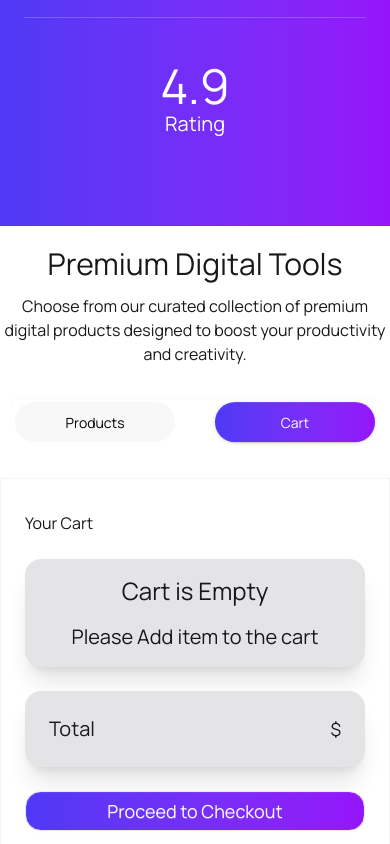
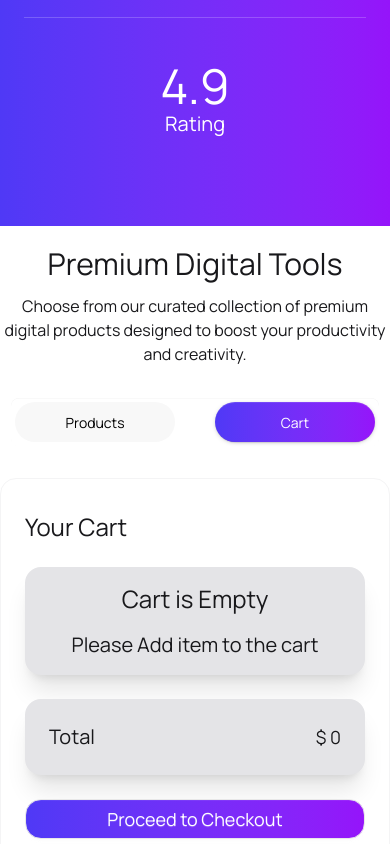
Before and after one commit to Saha-Ovi/digital-tools-platfrom, a React (Vite) app: page / in a window 390 px wide. Both pictures are taken after a click on the radio button "Cart". Shown: the part 1535-2379 px from the top of the page. Built offline with nearby package versions, Linux system fonts and the light colour scheme.

Commit message:
cart functionality and responsive done

```diff
--- a/src/components/Cart/Cart.jsx
+++ b/src/components/Cart/Cart.jsx
@@ -3,10 +3,21 @@ import CartCard from './CartCard';
 
 const Cart = ({ cart, setCart }) => {
     // console.log(cart);
+    const totalAmount = cart.reduce((sum, cartItem) => sum + cartItem.price, 0)
 
+    const handleCheckout=()=>
+    {
+        setCart([]);
+    }
+    const handleRemove=(item)=>
+    {
+
+        const newCart=cart.filter(cartItem=>cartItem.id!== item.id)
+        setCart(newCart);
+    }
     return (
-        <div className='container mx-auto border border-zinc-100 px-6 py-8 space-y-6'>
-            <h2>Your Cart</h2>
+        <div className='container mx-auto border border-zinc-100 px-6 py-8 space-y-6 rounded-2xl'>
+            <h2 className='text-2xl lg:text-4xl font-extrabold'>Your Cart</h2>
             <div className='space-y-6 hover:cursor-pointer'>
                 {
                     cart.length === 0 ?
@@ -15,15 +26,15 @@ const Cart = ({ cart, setCart }) => {
                             <p className='text-xl font-bold'>Please Add item to the cart</p>
                         </div>
                         :
-                        cart.map(item => <CartCard key={item.id} item={item}></CartCard>)
+                        cart.map(item => <CartCard key={item.id} item={item} handleRemove={handleRemove}></CartCard>)
                 }
             </div>
             <div className='flex justify-between items-center bg-zinc-200 shadow-xl p-6 rounded-2xl'>
                 <h2 className='text-xl font-extrabold'>Total</h2>
-                <p className='text-lg font-bold'>$ </p>
+                <p className='text-lg font-bold'>$ {totalAmount}</p>
             </div>
             <div>
-                <button  className='btn  bg-linear-to-r from-[#4F39F6] to-[#9514FA] text-white btn-block p-3 rounded-2xl text-lg font-bold'>Proceed to Checkout</button>
+                <button onClick={handleCheckout} className='btn  bg-linear-to-r from-[#4F39F6] to-[#9514FA] text-white btn-block p-3 rounded-2xl text-lg font-bold'>Proceed to Checkout</button>
             </div>
         </div>
     );
--- a/src/components/Cart/CartCard.jsx
+++ b/src/components/Cart/CartCard.jsx
@@ -1,7 +1,7 @@
 import React from 'react';
 import { HiOutlineTrash } from 'react-icons/hi';
 
-const CartCard = ({item}) => {
+const CartCard = ({item,handleRemove}) => {
     return (
         <div className='space-y-8'>
             <div className='flex flex-col lg:flex-row justify-between items-center p-6 shadow-2xl bg-gray-100 rounded-2xl'>
@@ -16,7 +16,7 @@ const CartCard = ({item}) => {
                     </div>
                 </div>
                 {/* right */}
-                <div className='flex items-center gap-2'>
+                <div onClick={()=>handleRemove(item)}>
                     <h2 className='btn text-red-500'>Remove </h2>
                 </div>
             </div>
--- a/src/components/DigitalCard/DigiCard.jsx
+++ b/src/components/DigitalCard/DigiCard.jsx
@@ -1,15 +1,21 @@
 import React, { useState } from 'react';
 import FeaturedDigiCard from './FeaturedDigiCard';
 
-const DigiCard = ({ cardData,cart,setCart }) => {
+const DigiCard = ({ cardData, cart, setCart }) => {
     // console.log(cardData);
     // console.log(cart);
-    const [isCart,setIsCart]=useState(false);
-    const handledButton=()=>
-    {
+    const [isCart, setIsCart] = useState(false);
+    const handledButton = () => {
+        const exist = cart.find(cartItem => cartItem.id === cardData.id);
         // setIsCart(!isCart);
-        setIsCart(true);
-        setCart([...cart,cardData]);
+        if (!exist) {
+            setIsCart(true);
+            setCart([...cart, cardData]);
+        }
+        else {
+            const newCart = cardData.filter(cardItem => cardItem.id !== cardData.id)
+            setCart(newCart);
+        }
 
     }
     return (
@@ -35,17 +41,17 @@ const DigiCard = ({ cardData,cart,setCart }) => {
                             <h4>
                                 <span className="text-xl font-bold text-[#101727]">$ {cardData.price}</span>
                                 <span className='text-[#627382]'>/ month</span>
-                             </h4>
+                            </h4>
                         </div>
                         <ul className="mt-2 flex flex-col gap-2 text-xs">
-                           {
-                                cardData.features.map((feature,index)=><FeaturedDigiCard key={index} feature={feature}></FeaturedDigiCard>)
-                           }
+                            {
+                                cardData.features.map((feature, index) => <FeaturedDigiCard key={index} feature={feature}></FeaturedDigiCard>)
+                            }
                         </ul>
                         <div className="mt-6">
                             <button onClick={handledButton} className="btn bg-linear-to-r from-[#4F39F6] to-[#9514FA] text-white btn-block rounded-2xl">
                                 {
-                                    isCart? "Added to cart" :"Buy Now"
+                                    isCart ? "Added to cart" : "Buy Now"
                                 }
                             </button>
                         </div>
```
